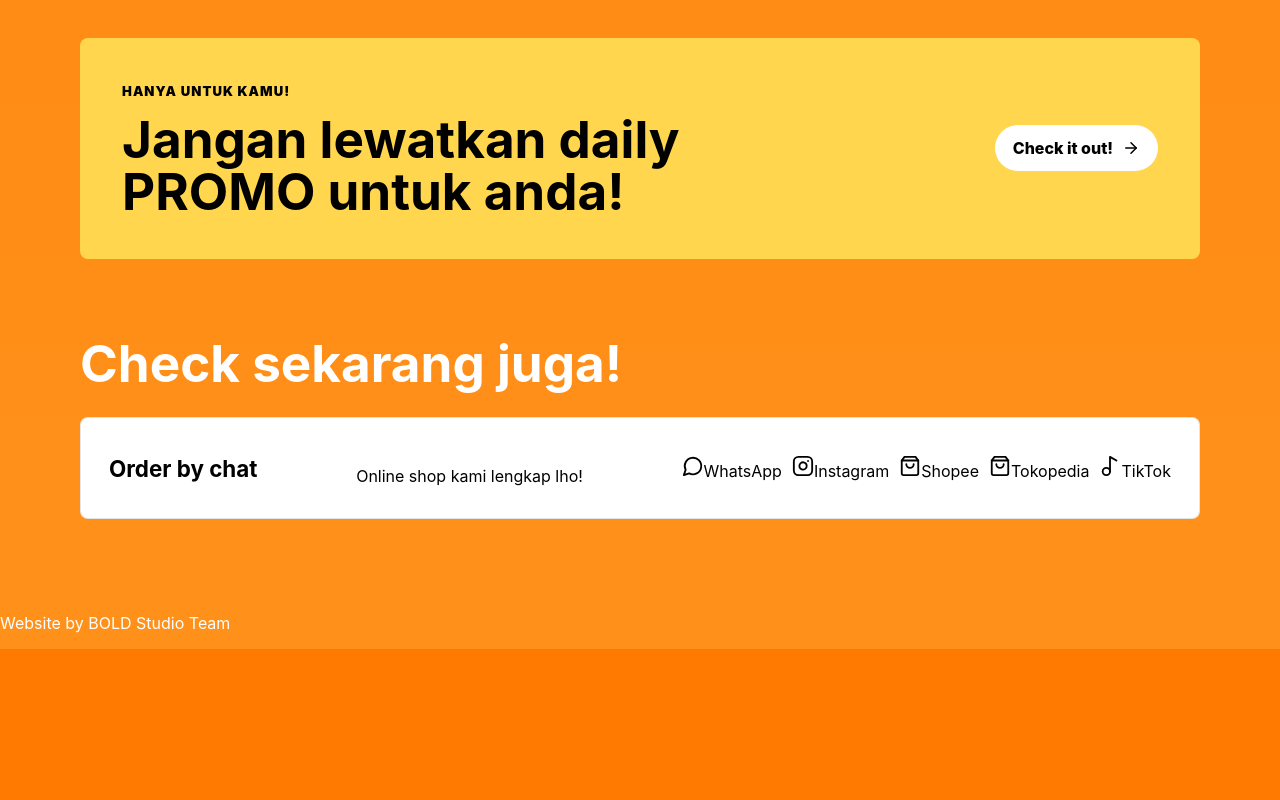
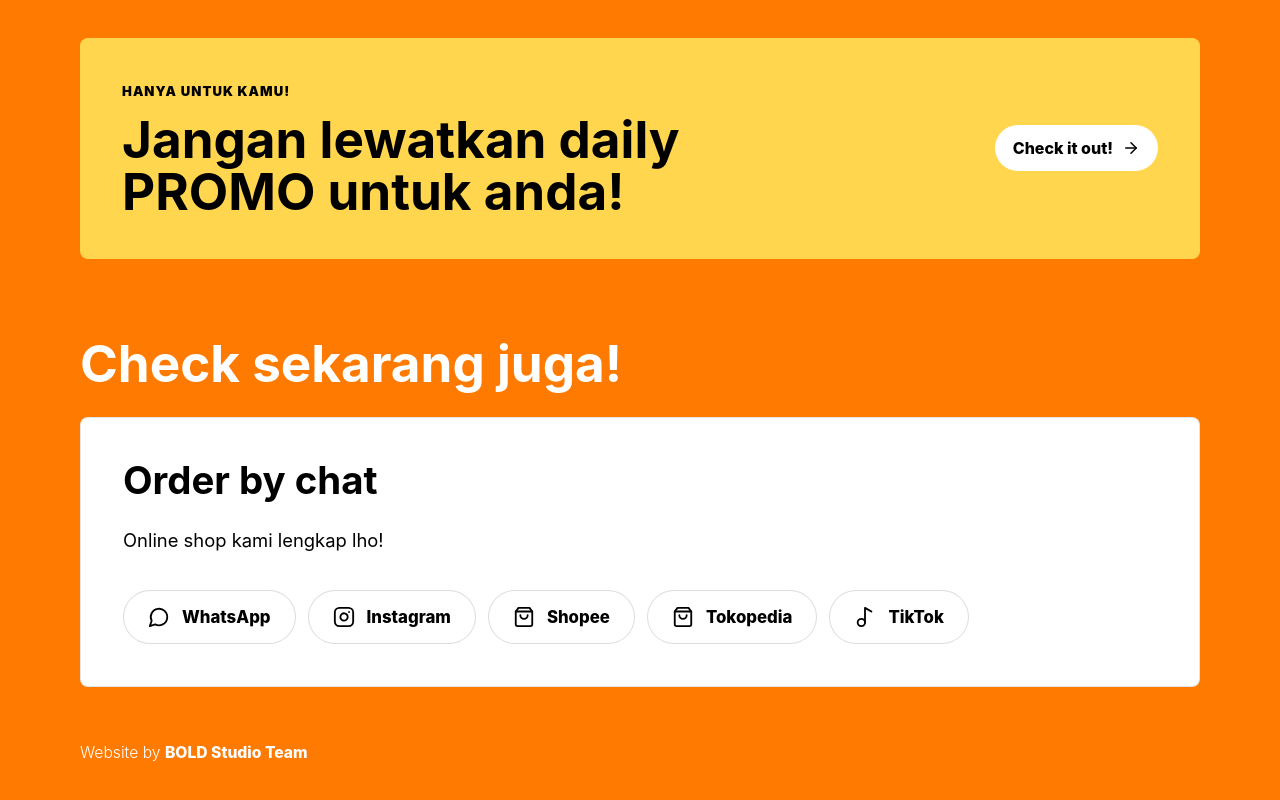
Before and after one commit to Denmas0690/Nic-Nic-Web-Draft, a React (Vite) app: page / in a window 1280 px wide. Shown: the part 2026-2826 px from the top of the page. Before the commit the page ends 2675 px from the top, so only its background shows below. Built offline with nearby package versions, Linux system fonts and the light colour scheme.

Commit message:
Update styles.css

```diff
--- a/src/styles.css
+++ b/src/styles.css
@@ -22,8 +22,7 @@
 min-width: 320px;
 overflow-x: hidden;
 background:
-    linear-gradient(180deg, rgba(255, 122, 0, 0.96), rgba(255, 146, 28, 0.96)),
-    repeating-linear-gradient(135deg, rgba(255, 255, 255, 0.12) 0 1px, transparent 1px 18px);
+linear-gradient (rgba(255, 122, 0, 0.96));
 }
 
 a {
@@ -227,8 +226,7 @@
 font-weight: 850;
 }
 
-.menu-section,
-.order-section {
+.menu-section {
 padding: 78px 0;
 }
 
@@ -339,12 +337,12 @@
 white-space: nowrap;
 }
 
+.order-section {
+padding: 78px 0 32px;
+}
+
 .order-panel {
-  display: flex;
-  align-items: center;
-  justify-content: space-between;
-  gap: 28px;
-  padding: 28px;
+padding: 42px;
 border: 1px solid rgba(36, 32, 27, 0.12);
 border-radius: 8px;
 background: #ffffff;
@@ -353,20 +351,70 @@
 
 .order-panel h3 {
 margin: 0;
-  font-size: 1.4rem;
+color: #000000;
+font-size: clamp(1.7rem, 3vw, 2.6rem);
+line-height: 1.05;
 }
 
 .order-panel p {
-  max-width: 620px;
-  margin-bottom: 0;
+max-width: 860px;
+margin: 24px 0 0;
 color: #000000;
-  line-height: 1.75;
+font-size: 1.15rem;
+line-height: 1.7;
 }
 
 .order-buttons {
 flex-wrap: wrap;
-  justify-content: end;
-  gap: 10px;
+gap: 12px;
+margin-top: 34px;
+}
+
+.order-buttons a {
+display: inline-flex;
+align-items: center;
+justify-content: center;
+gap: 12px;
+min-height: 54px;
+padding: 0 24px;
+border: 1px solid rgba(36, 32, 27, 0.15);
+border-radius: 999px;
+background: #ffffff;
+color: #000000;
+font-size: 1.05rem;
+font-weight: 850;
+}
+
+.studio-credit {
+width: min(1120px, calc(100% - 32px));
+margin: 0 auto;
+padding: 24px 0 72px;
+text-align: left;
+}
+
+.studio-credit-inner {
+display: flex;
+align-items: center;
+justify-content: flex-start;
+width: 100%;
+color: #ffffff;
+}
+
+.studio-credit p {
+margin: 0;
+color: #ffffff;
+font-size: 0.98rem;
+font-weight: 850;
+}
+
+.studio-credit p span {
+font-weight: 300;
+}
+
+.studio-credit a {
+color: inherit;
+font-weight: 850;
+text-decoration: none;
 }
 
 @media (max-width: 860px) {
@@ -404,15 +452,11 @@
 }
 
 .section-heading,
-  .promo-section,
-  .order-panel {
+.promo-section {
 align-items: stretch;
 flex-direction: column;
 }
 
-  .order-buttons {
-    justify-content: flex-start;
-  }
 }
 
 @media (max-width: 560px) {
@@ -429,12 +473,14 @@
 grid-template-columns: 1fr;
 }
 
-  .promo-section {
+.promo-section,
+.order-panel {
 padding: 28px;
 }
 
 .primary-button,
-  .ghost-button {
+.ghost-button,
+.order-buttons a {
 width: 100%;
 }
 }
```
Lines whose indentation alone changed are shown as unchanged.
